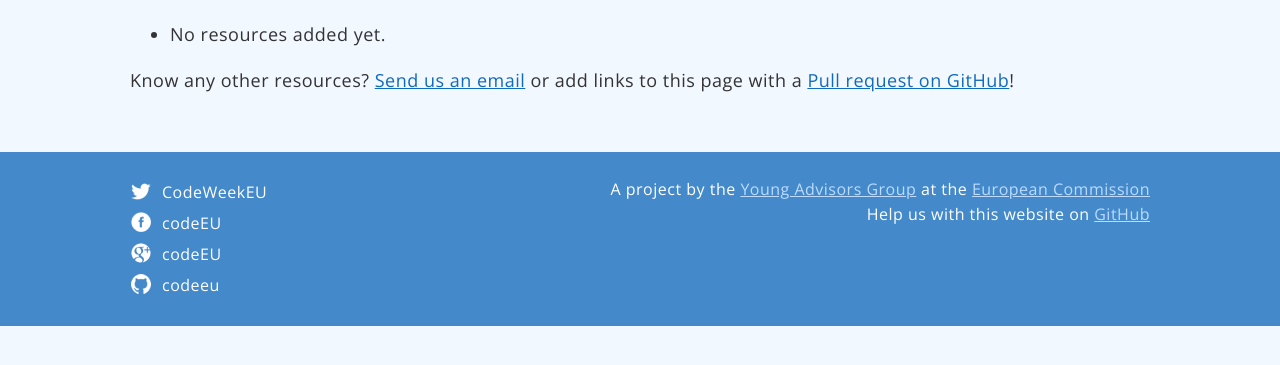
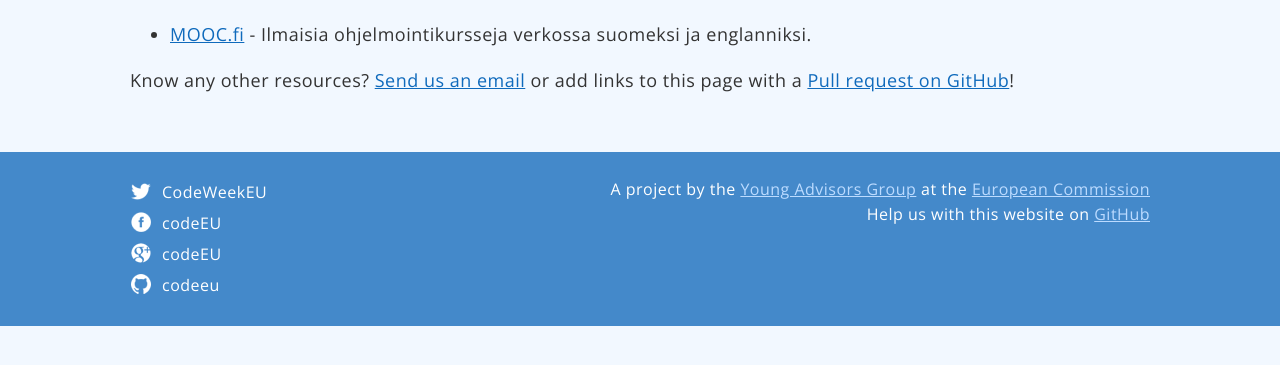
Before and after one commit to codeeu/codeeu.github.io, a Jekyll site: the page built from resources/finland/index.html, in a window 1280 px wide, cut to the strip 167-532 px from the top of the page. Built offline with Jekyll 4.4.1, drawn with Linux system fonts in a browser that asks for light colours; nearby versions of some CDN libraries; Markdown is read by kramdown in place of the engine named in the settings.

Commit message:
Add mooc.fi to resources.

```diff
--- a/resources/finland/index.html
+++ b/resources/finland/index.html
@@ -4,7 +4,7 @@
 ---
 
   <ul>
-   	<li>No resources added yet.</li>
+   	<li><a href="http://mooc.cs.helsinki.fi/">MOOC.fi</a> - Ilmaisia ohjelmointikursseja verkossa suomeksi ja englanniksi.</li>
   </ul>
 
   <p>Know any other resources? <a href="mailto:{{site.contact.email}}">Send us an email</a> or add links to this page with a <a href="https://github.com/codeeu/codeeu.github.io">Pull request on GitHub</a>!</p>
```
